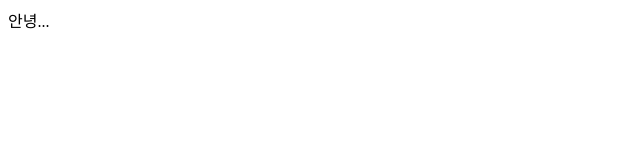
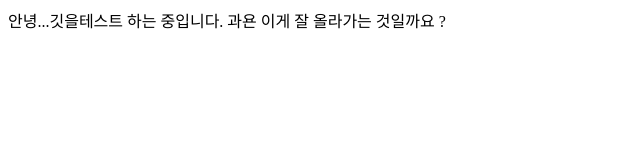
Before and after one commit to a5740156/slipp, a plain HTML site: page webapp/index.html in a window 1280 px wide. Shown: the whole page, without its empty margins (0-640 px from the left). Drawn offline with Linux system fonts and the light colour scheme.

Commit message:
test push

```diff
--- a/webapp/index.html
+++ b/webapp/index.html
@@ -5,6 +5,7 @@
 <title>HI</title>
 </head>
 <body>
-안녕...
+안녕...깃을테스트 하는 중입니다.
+과욘 이게 잘 올라가는 것일까요 ?
 </body>
 </html>
```
Also changed, not shown: 1 other file.
